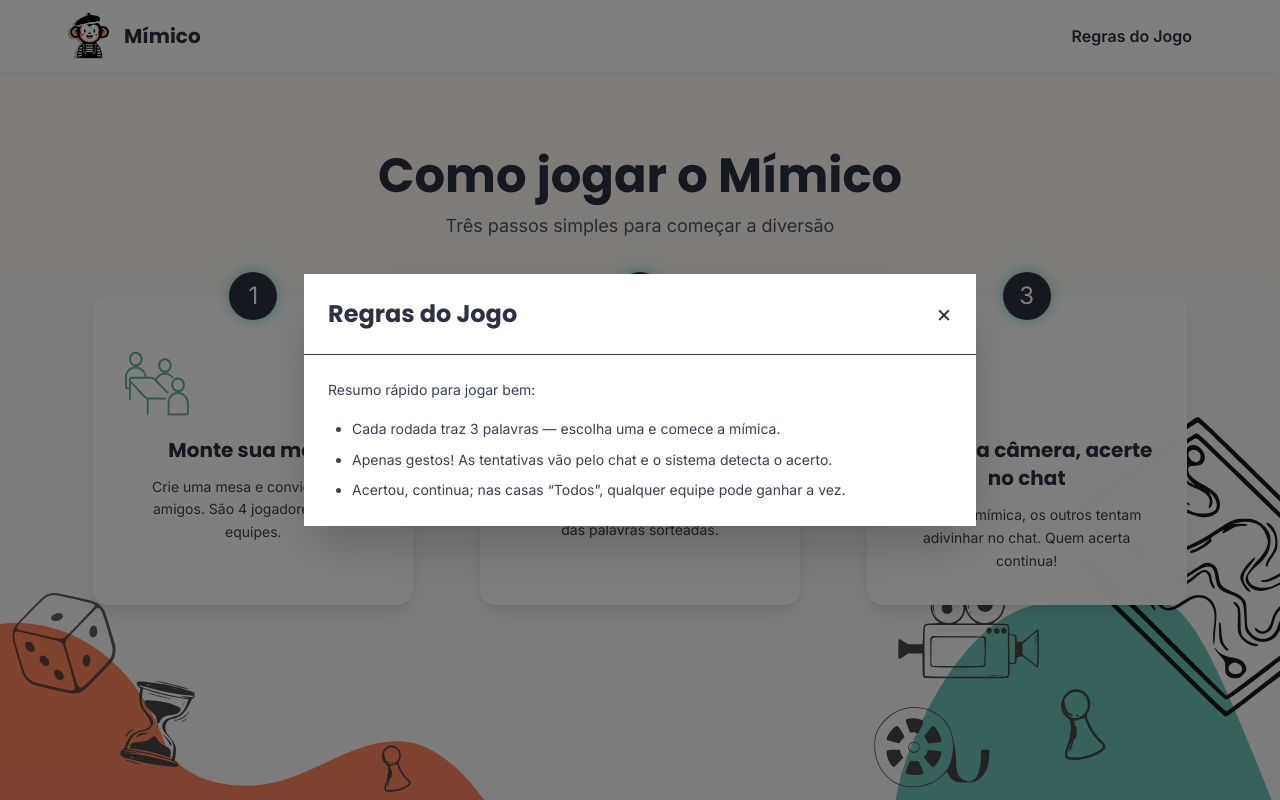
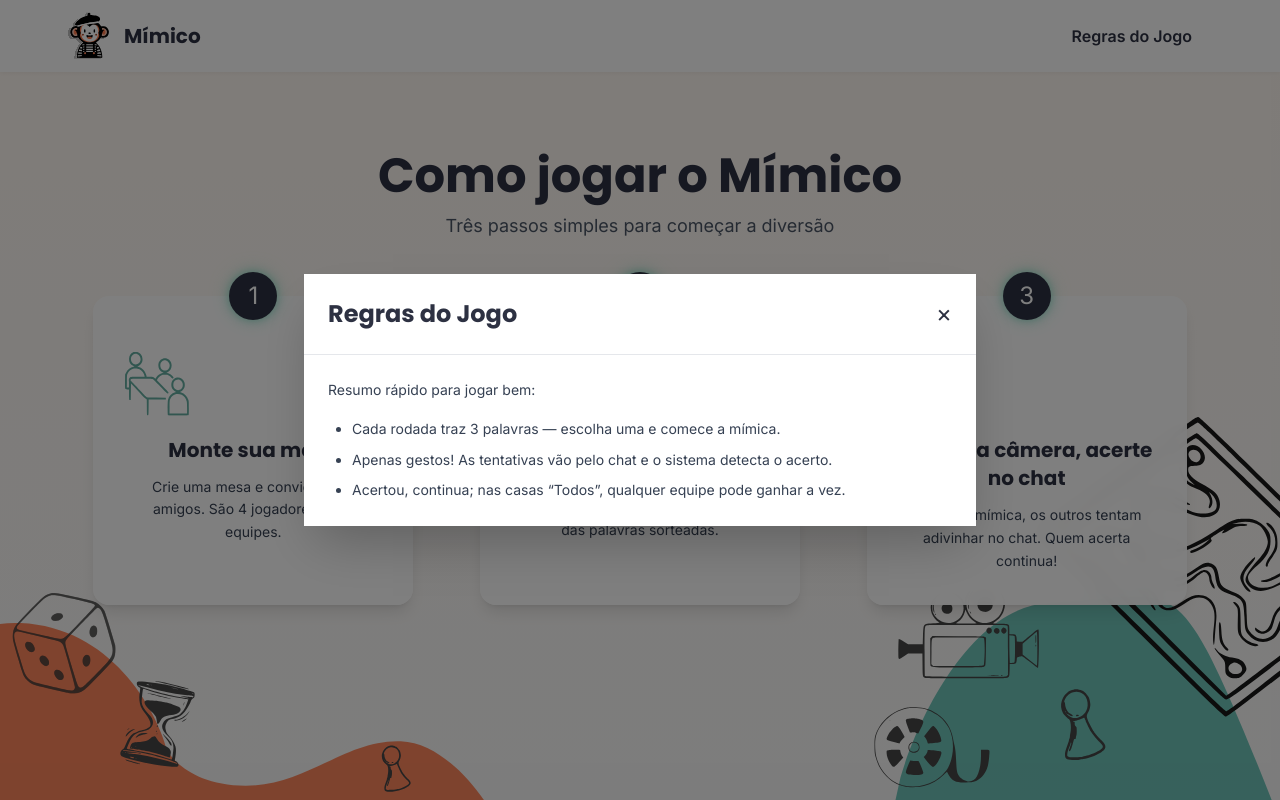
Before and after one commit to prudenterpo/mimico-game, a Next.js app: page /about in a window 1280 px wide. Both pictures are taken after a click on the button "Regras do Jogo". Built offline with nearby package versions, Linux system fonts and the light colour scheme.

Commit message:
feat: improving Modal ui component

```diff
--- a/src/components/Modal.tsx
+++ b/src/components/Modal.tsx
@@ -4,7 +4,7 @@
 interface ModalProps {
     isOpen: boolean;
     onClose: () => void;
-    title: string;
+    title: string | ReactNode;
     children: ReactNode;
     footer?: ReactNode;
 }
@@ -35,7 +35,7 @@
                 style={{ borderRadius: "var(--radius-card)" }}
                 onClick={(e) => e.stopPropagation()}
             >
-                <div className="flex items-center justify-between p-6 border-b">
+                <div className="flex items-center justify-between p-6 border-b border-gray-200">
                     <h2 className="text-2xl font-heading" style={{ color: "var(--color-accent)" }}>
                         {title}
                     </h2>
@@ -51,7 +51,7 @@
                 <div className="p-6">{children}</div>
 
                 {footer && (
-                    <div className="flex items-center justify-end gap-3 p-6 border-t">
+                    <div className="flex items-center justify-end gap-3 p-6 border-t border-gray-200">
                         {footer}
                     </div>
                 )}
```
